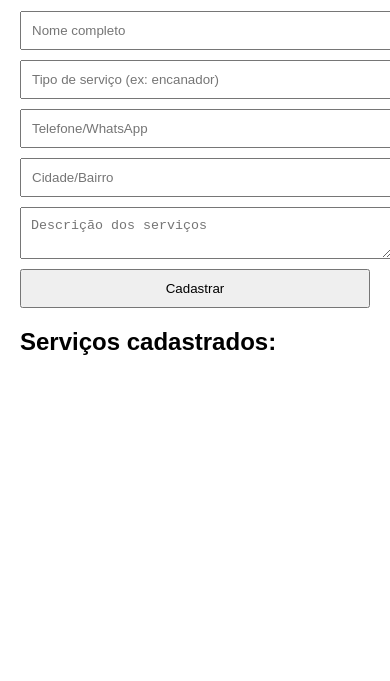
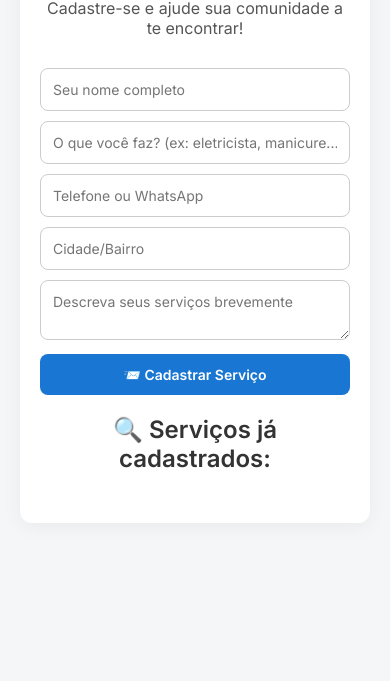
Before and after one commit to JulianaRamos2021/Site_Graduacao_Analise_e_DesenvolvimentodSistemas, a plain HTML site: page index.html in a window 390 px wide. Shown: the part 163-844 px from the top of the page. Drawn offline with Linux system fonts and the light colour scheme; no server answers.

Commit message:
Melhoria no layout da página

```diff
--- a/index.html
+++ b/index.html
@@ -5,44 +5,114 @@
     <meta charset="UTF-8" />
     <meta name="viewport" content="width=device-width, initial-scale=1.0" />
     <title>Divulga Serviços</title>
+    <link href="https://fonts.googleapis.com/css2?family=Inter:wght@400;600&display=swap" rel="stylesheet">
     <style>
+        * {
+            box-sizing: border-box;
+            font-family: 'Inter', sans-serif;
+        }
+
         body {
-            font-family: Arial;
-            max-width: 700px;
+            background-color: #f4f6f8;
+            margin: 0;
+            padding: 20px;
+        }
+
+        .container {
+            max-width: 800px;
             margin: auto;
-            padding: 20px;
+            background-color: #fff;
+            padding: 30px;
+            border-radius: 12px;
+            box-shadow: 0 4px 20px rgba(0, 0, 0, 0.05);
+        }
+
+        h1,
+        h2 {
+            text-align: center;
+            color: #333;
+        }
+
+        form {
+            margin-top: 20px;
         }
 
         input,
         textarea,
         button {
-            display: block;
             width: 100%;
+            padding: 12px;
             margin-top: 10px;
-            padding: 10px;
+            border-radius: 8px;
+            border: 1px solid #ccc;
+            font-size: 16px;
         }
 
-        #lista-servicos div {
-            border: 1px solid #ccc;
-            padding: 10px;
-            margin-top: 10px;
+        button {
+            background-color: #1976d2;
+            color: #fff;
+            border: none;
+            font-weight: bold;
+            cursor: pointer;
+            transition: background-color 0.3s ease;
+        }
+
+        button:hover {
+            background-color: #1565c0;
+        }
+
+        #lista-servicos {
+            margin-top: 30px;
+        }
+
+        .card {
+            background-color: #e3f2fd;
+            border-left: 5px solid #1976d2;
+            padding: 15px;
+            margin-bottom: 15px;
+            border-radius: 8px;
+        }
+
+        .card strong {
+            font-size: 18px;
+            color: #0d47a1;
+        }
+
+        .card small {
+            color: #555;
+        }
+
+        @media (max-width: 600px) {
+            .container {
+                padding: 20px;
+            }
+
+            input,
+            textarea,
+            button {
+                font-size: 14px;
+            }
         }
     </style>
 </head>
 
 <body>
-    <h1>Cadastro de Prestadores de Serviço</h1>
-    <form id="formulario">
-        <input name="nome" placeholder="Nome completo" required />
-        <input name="servico" placeholder="Tipo de serviço (ex: encanador)" required />
-        <input name="telefone" placeholder="Telefone/WhatsApp" required />
-        <input name="cidade" placeholder="Cidade/Bairro" required />
-        <textarea name="descricao" placeholder="Descrição dos serviços" required></textarea>
-        <button type="submit">Cadastrar</button>
-    </form>
+    <div class="container">
+        <h1>📢 Divulgue seu Serviço</h1>
+        <p style="text-align: center; color: #555;">Cadastre-se e ajude sua comunidade a te encontrar!</p>
 
-    <h2>Serviços cadastrados:</h2>
-    <div id="lista-servicos"></div>
+        <form id="formulario">
+            <input name="nome" placeholder="Seu nome completo" required />
+            <input name="servico" placeholder="O que você faz? (ex: eletricista, manicure...)" required />
+            <input name="telefone" placeholder="Telefone ou WhatsApp" required />
+            <input name="cidade" placeholder="Cidade/Bairro" required />
+            <textarea name="descricao" placeholder="Descreva seus serviços brevemente" required></textarea>
+            <button type="submit">📨 Cadastrar Serviço</button>
+        </form>
+
+        <h2>🔍 Serviços já cadastrados:</h2>
+        <div id="lista-servicos"></div>
+    </div>
 
     <script>
         const form = document.getElementById("formulario");
@@ -63,7 +133,7 @@
                 body: JSON.stringify(data)
             });
 
-            alert("Serviço cadastrado!");
+            alert("Serviço cadastrado com sucesso!");
             form.reset();
             window.location.reload();
         });
@@ -74,11 +144,13 @@
                 const lista = document.getElementById("lista-servicos");
                 data.reverse().forEach(item => {
                     lista.innerHTML += `
-            <div>
-              <strong>${item.nome}</strong> - ${item.servico}<br>
-              📞 ${item.telefone} - 📍 ${item.cidade}<br>
-              📝 ${item.descricao}
-            </div>`;
+            <div class="card">
+              <strong>${item.nome}</strong> – ${item.servico}<br/>
+              📍 <small>${item.cidade}</small><br/>
+              📞 ${item.telefone}<br/>
+              📝 <em>${item.descricao}</em>
+            </div>
+          `;
                 });
             });
     </script>
```
